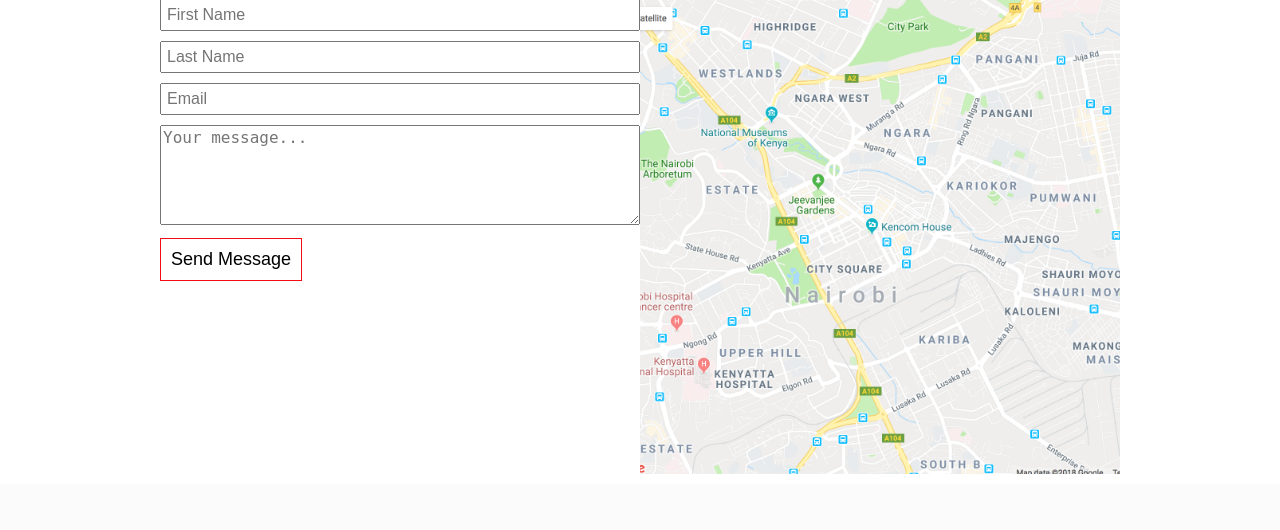
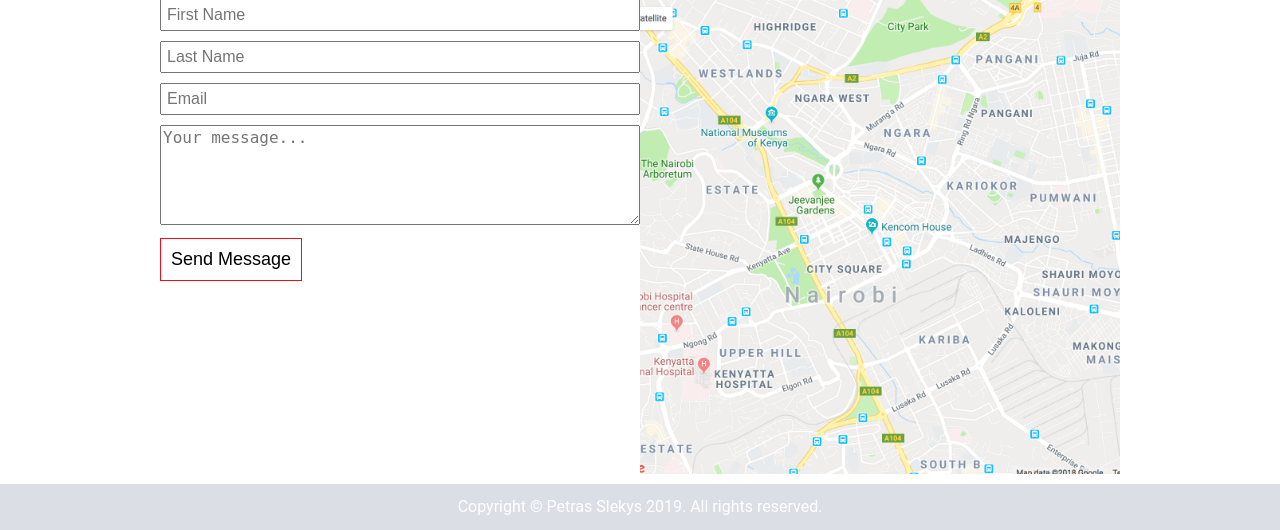
Before and after one commit to Faust225/front_works05-07months, a PHP site: page / in a window 1280 px wide. Shown: the part 1084-1614 px from the top of the page. Before the commit the page ends 1558 px from the top, so only its background shows below. Run offline with PHP 8.4, Linux system fonts and the light colour scheme.

Commit message:
footer added

```diff
--- a/yamaha/css/style.css
+++ b/yamaha/css/style.css
@@ -185,5 +185,8 @@ input[type="submit"] {
 /* contacts end */
 
 footer {
-
+	text-align: center;
+	padding: 15px;
+	background: #DBDEE5;
+	color: #fff;
 }
--- a/yamaha/index.php
+++ b/yamaha/index.php
@@ -63,7 +63,7 @@
 		<img src="css/images/map.png">
 	</div>
 </section>
-<footer></footer>
+<footer>Copyright © Petras Slekys 2019. All rights reserved.</footer>
 	<!-- object fit in gallery and map
 	http://slekys.com/inst.pdf
 	http://slekys.com/php2/
```
